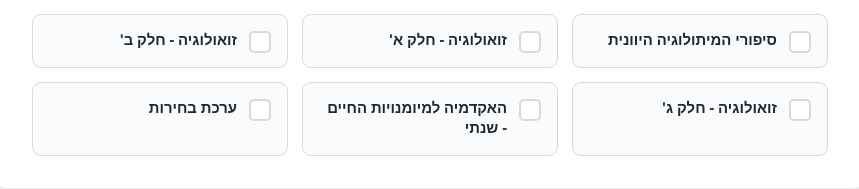
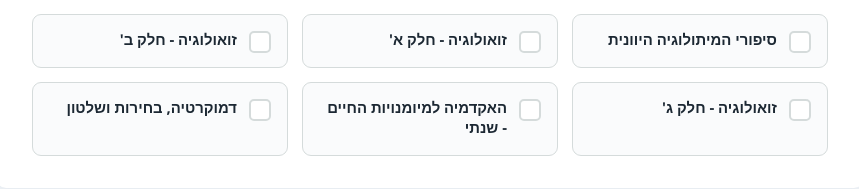
Before and after one commit to ofirhantis-lgtm/tofes-hazmana, a plain HTML site: page index.html in a window 1280 px wide. Shown: the part 1343-1532 px from the top of the page, without its empty margins (210-1069 px from the left). Drawn offline with nearby package versions, Linux system fonts and the light colour scheme.

Commit message:
Add files via upload

```diff
--- a/index.html
+++ b/index.html
@@ -1023,7 +1023,7 @@ const COURSES = [
   { name: "זואולוגיה - חלק ב'",                price: 3000 },
   { name: "זואולוגיה - חלק ג'",                price: 3000 },
   { name: "האקדמיה למיומנויות החיים - שנתי",     price: 6000 },
-  { name: "ערכת בחירות",                        price: 1600 }
+  { name: "דמוקרטיה, בחירות ושלטון",             price: 1800 }
 ];
 
 /* ===== כתובת מייל ופקס — לעריכה קלה ===== */
```
